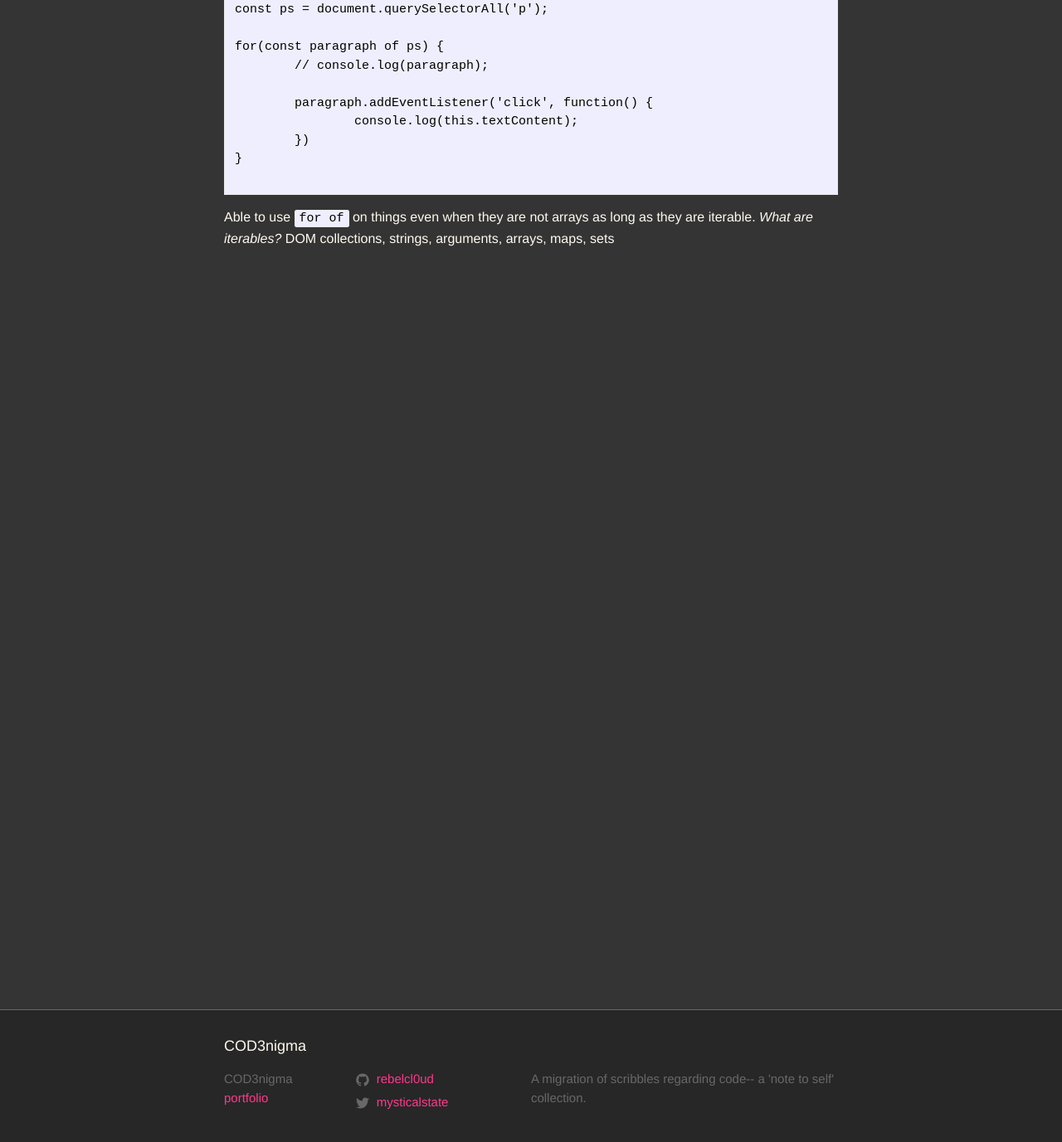
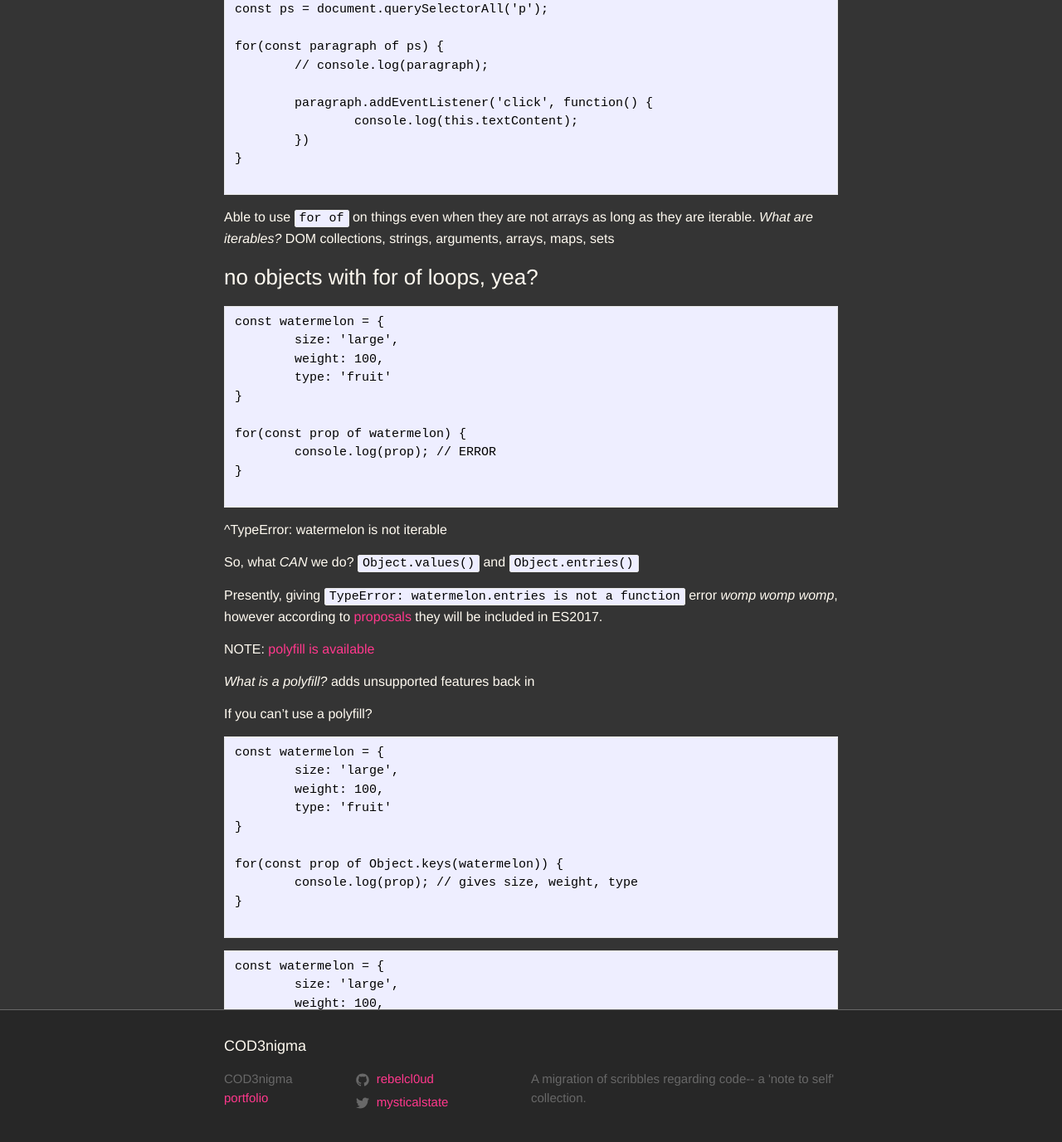
Before and after one commit to rebelcl0ud/blog, a Jekyll site: the page built from _posts/2018-04-02-[28]-es6-status-II.markdown, in a window 1280 px wide and 1400 px high, scrolled down 11813 px. Shown: the top 1377 px of the window at 83% size. Built offline with Jekyll 4.4.1, drawn with Linux system fonts in a browser that asks for light colours; some of the changed text lies outside the part shown.

Commit message:
added for of loop and obj section, options available or coming

````diff
--- a/_posts/2018-04-02-[28]-es6-status-II.markdown
+++ b/_posts/2018-04-02-[28]-es6-status-II.markdown
@@ -537,3 +537,75 @@ for(const paragraph of ps) {
 ```
 Able to use `for of` on things even when they are not arrays as long as they are iterable.
 *What are iterables?* DOM collections, strings, arguments, arrays, maps, sets
+
+### no objects with for of loops, yea?
+
+```
+const watermelon = {
+	size: 'large',
+	weight: 100,
+	type: 'fruit'
+}
+
+for(const prop of watermelon) {
+	console.log(prop); // ERROR
+}
+
+```
+^TypeError: watermelon is not iterable
+
+So, what *CAN* we do?
+`Object.values()` and `Object.entries()`
+
+Presently, giving `TypeError: watermelon.entries is not a function` error *womp womp womp*, however according to [proposals](https://github.com/tc39/proposal-object-values-entries) they will be included in ES2017.
+
+NOTE: [polyfill is available](https://github.com/es-shims/Object.entries)
+
+*What is a polyfill?* adds unsupported features back in
+
+If you can't use a polyfill?
+```
+const watermelon = {
+	size: 'large',
+	weight: 100,
+	type: 'fruit'
+}
+
+for(const prop of Object.keys(watermelon)) {
+	console.log(prop); // gives size, weight, type
+}
+
+```
+
+```
+const watermelon = {
+	size: 'large',
+	weight: 100,
+	type: 'fruit'
+}
+
+for(const prop of Object.keys(watermelon)) {
+	const values = watermelon[prop];
+
+	console.log(prop, values); // outputs size, weight, type and large, 100, fruit
+}
+
+```
+
+Not the cleanest solution since we're going outside to snag stuff, but it is possible to use. Of course, using `for of` loop isn't exactly necessary. There are other options like `for in` loop which will give same output without the use of `Object.keys()`
+
+```
+const watermelon = {
+	size: 'large',
+	weight: 100,
+	type: 'fruit'
+}
+
+for(const prop in watermelon) {
+	const values = watermelon[prop];
+	// console.log(prop); // outputs size, weight, type
+	console.log(prop, values); // outputs large, 100, fruit
+}
+
+```
+^best option to use for objects until `Object.values()` and `Object.entries()` arrive
````
